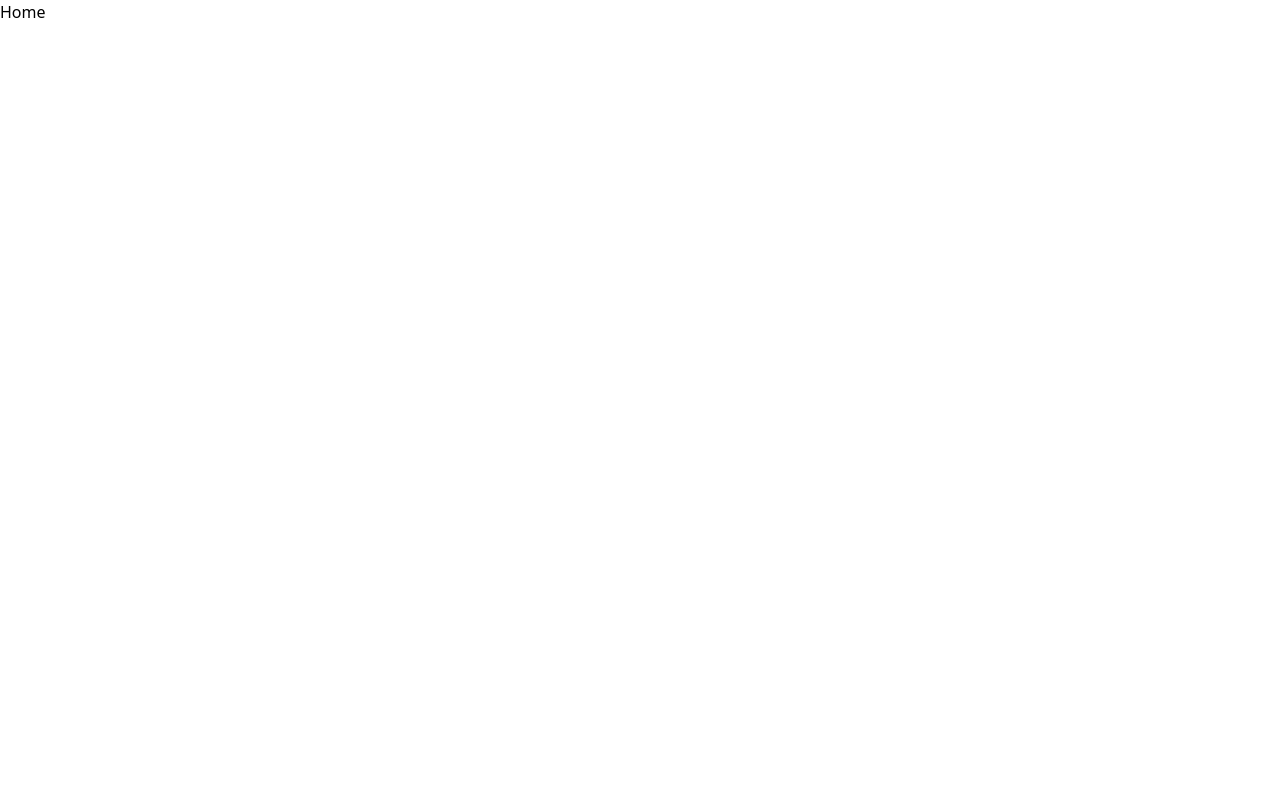
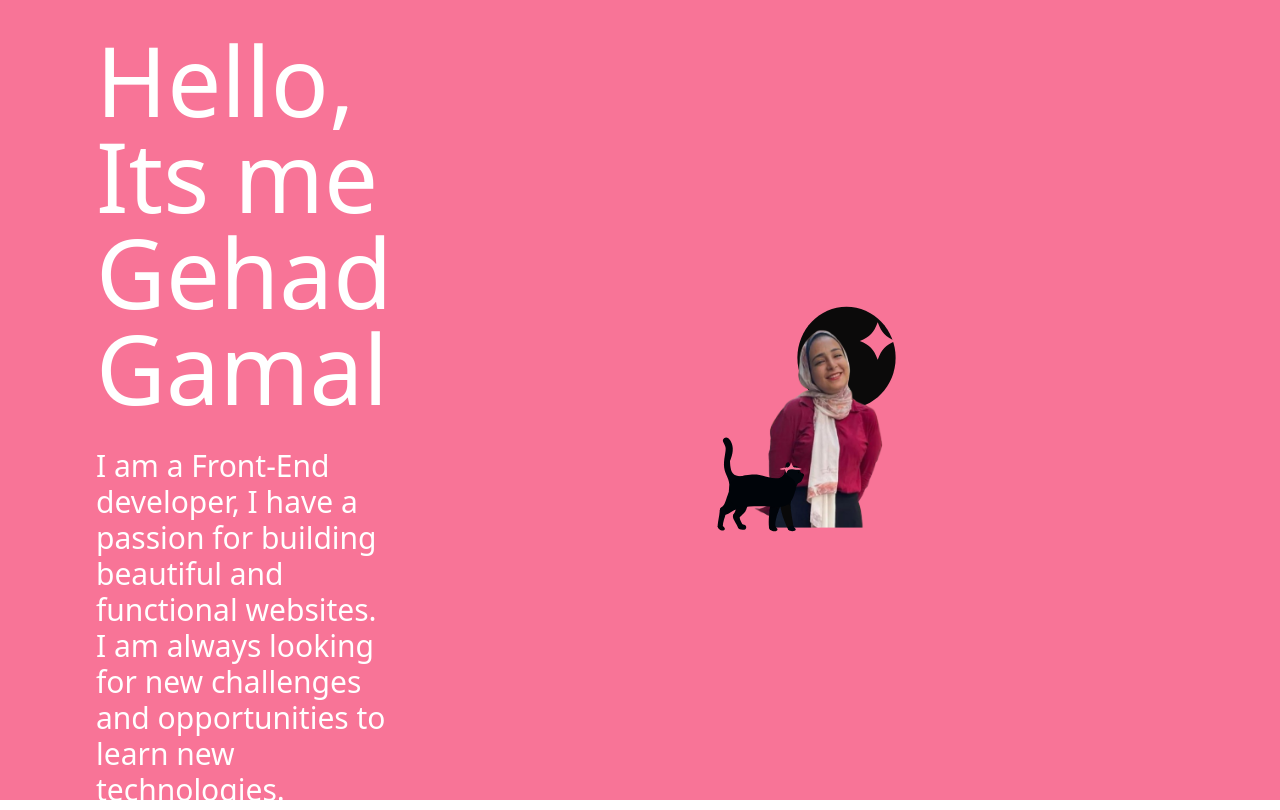
Before and after one commit to Gehadazzam/portfolio, a Vue app: page / in a window 1280 px wide. Built offline with nearby package versions, Linux system fonts and the light colour scheme.

Commit message:
feat: init home page

```diff
--- a/src/App.vue
+++ b/src/App.vue
@@ -1,11 +1,10 @@
+<script setup lang="ts">
+import { useI18n } from "vue-i18n";
+const { t } = useI18n();
+</script>
+
 <template>
   <div id="app">
     <router-view></router-view>
   </div>
 </template>
-
-<script lang="ts">
-export default {
-  name: 'App',
-};
-</script>
--- /dev/null
+++ b/src/locales/ar/home.json
@@ -0,0 +1,4 @@
+{
+  "name": "مرحبا، انا جهاد جمال",
+    "description": "أنا مطور واجهة مستخدم، لدي شغف ببناء مواقع ويب جميلة ووظيفية. أنا دائمًا أبحث عن تحديات جديدة وفرص لتعلم تقنيات جديدة."
+}
--- /dev/null
+++ b/src/locales/en/home.json
@@ -0,0 +1,4 @@
+{
+  "name": "Hello, Its me Gehad Gamal",
+  "description": "I am a Front-End developer, I have a passion for building beautiful and functional websites. I am always looking for new challenges and opportunities to learn new technologies."
+}
--- /dev/null
+++ b/src/locales/es/home.json
@@ -0,0 +1,4 @@
+{
+  "name": "Hola, soy Gehad Gamal",
+    "description": "Soy un desarrollador Front-End, tengo pasión por construir sitios web hermosos y funcionales. Siempre estoy buscando nuevos desafíos y oportunidades para aprender nuevas tecnologías."
+}
--- a/src/views/MyHome.vue
+++ b/src/views/MyHome.vue
@@ -1,5 +1,12 @@
-<script setup lang="ts">
-</script>
+<script setup lang="ts"></script>
 <template>
-  <h1>Home</h1>
+  <main class="bg-pinky-400 h-screen px-4 md:px-12 lg:px-24 text-white">
+    <div class="flex flex-col sm:flex-row items-center">
+      <div>
+        <h1 class="text-8xl my-8">{{ $t("name") }}</h1>
+        <p class="text-3xl">{{ $t("description") }}</p>
+      </div>
+      <img class="w-11/12 md:w-3/4" src="@/assets/kitty.svg" alt="Me" />
+    </div>
+  </main>
 </template>
--- a/tsconfig.json
+++ b/tsconfig.json
@@ -11,7 +11,7 @@
     // "disableReferencedProjectLoad": true,             /* Reduce the number of projects loaded automatically by TypeScript. */
 
     /* Language and Environment */
-    "target": "es2016",                                  /* Set the JavaScript language version for emitted JavaScript and include compatible library declarations. */
+    "target": "es2017",                                  /* Set the JavaScript language version for emitted JavaScript and include compatible library declarations. */
     // "lib": [],                                        /* Specify a set of bundled library declaration files that describe the target runtime environment. */
     // "jsx": "preserve",                                /* Specify what JSX code is generated. */
     // "experimentalDecorators": true,                   /* Enable experimental support for legacy experimental decorators. */
```
Also changed, not shown: src/assets/kitty.svg (added).
